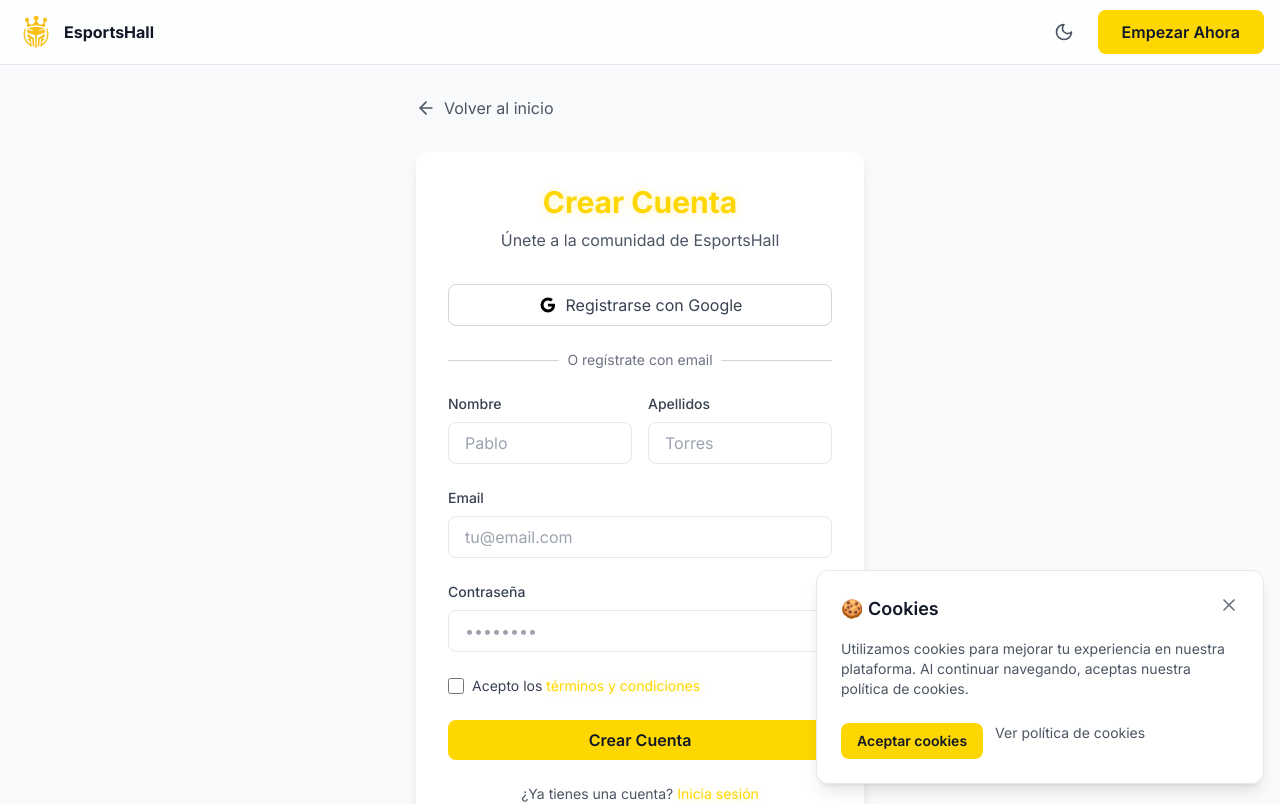
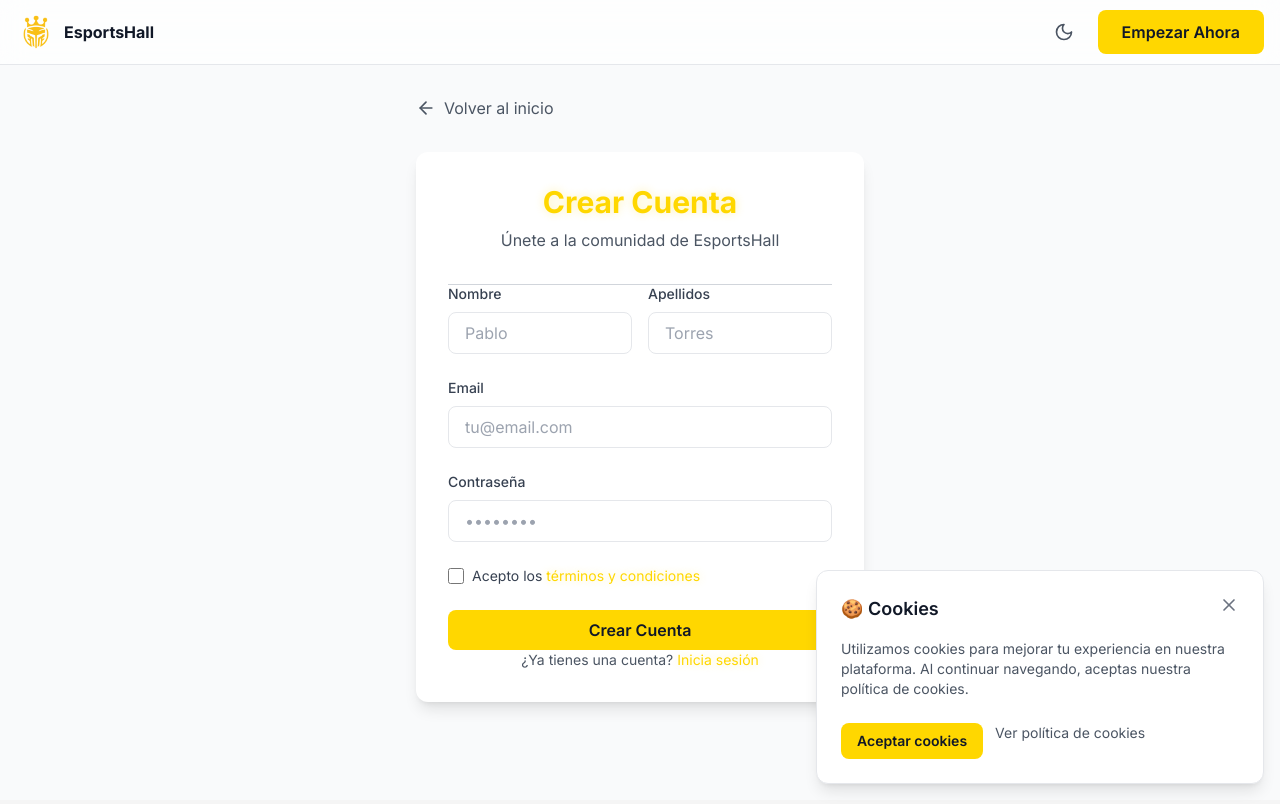
Before and after one commit to idsib/esportshall, a Next.js app: page /auth/register in a window 1280 px wide. Shown: the top 804 px of the page. Built offline with nearby package versions, Linux system fonts and the light colour scheme; no server answers.

Commit message:
few fixes frontend

```diff
--- a/src/app/auth/register/page.tsx
+++ b/src/app/auth/register/page.tsx
@@ -33,21 +33,6 @@
             redirect('/main')
         }
     }, [session])
-
-    //-backend-//
-    //-backend-//
-
-    const handleGoogleRegister = async () => {
-        try {
-            await signIn('google', {
-                callbackUrl: '/main',
-                popup: true,
-                redirect: false
-            })
-        } catch (error) {
-            console.error('Error al registrarse con Google:', error)
-        }
-    }
 
     const handleInputChange = (e: React.ChangeEvent<HTMLInputElement>) => {
         const { name, value, type, checked } = e.target
@@ -96,29 +81,9 @@
                                 Únete a la comunidad de EsportsHall
                             </p>
                         </div>
-
-                        <div className="space-y-6">
-                            <button
-                                onClick={handleGoogleRegister}
-                                className="w-full flex items-center justify-center space-x-2 px-4 py-2 border border-gray-300 dark:border-dark-300 rounded-lg text-gray-700 dark:text-gray-300 hover:bg-gray-50 dark:hover:bg-dark-300 transition-colors"
-                            >
-                                <Image
-                                    src={theme === 'dark' ? '/images/google-dark.svg' : '/images/google-light.svg'}
-                                    alt="Google"
-                                    width={20}
-                                    height={20}
-                                />
-                                <span>Registrarse con Google</span>
-                            </button>
-
                             <div className="relative">
                                 <div className="absolute inset-0 flex items-center">
                                     <div className="w-full border-t border-gray-300 dark:border-dark-300"></div>
-                                </div>
-                                <div className="relative flex justify-center text-sm">
-                                    <span className="px-2 bg-white dark:bg-dark-200 text-gray-500 dark:text-gray-400">
-                                        O regístrate con email
-                                    </span>
                                 </div>
                             </div>
 
@@ -228,7 +193,6 @@
                         </div>
                     </div>
                 </div>
-            </div>
             <Footer />
         </>
     )
--- a/src/app/main/communities/page.tsx
+++ b/src/app/main/communities/page.tsx
@@ -33,8 +33,6 @@
   { id: 'lol', name: 'League of Legends', icon: '⚔️' },
   { id: 'valorant', name: 'Valorant', icon: '🔫' },
   { id: 'csgo', name: 'CS:GO', icon: '🎯' },
-  { id: 'dota2', name: 'Dota 2', icon: '🏰' },
-  { id: 'fortnite', name: 'Fortnite', icon: '🏗️' },
 ];
 
 const communities: Community[] = [
@@ -107,46 +105,6 @@
     ],
     description: 'La comunidad definitiva de CS:GO. Desde estrategias hasta skins, todo lo que necesitas saber sobre el juego.',
     trending: false
-  },
-  {
-    id: 'dota2',
-    name: 'Dota 2',
-    icon: 'https://cdn.cloudflare.steamstatic.com/apps/dota2/images/dota_react/heroes/abaddon.png',
-    members: 750000,
-    posts: [
-      {
-        id: 5,
-        title: 'El International 2024: Fechas y ubicación confirmadas',
-        content: 'Valve ha anunciado las fechas y la ubicación del próximo The International...',
-        author: 'DotaPro',
-        upvotes: 1200,
-        comments: 320,
-        timestamp: '1d',
-        game: 'dota2'
-      }
-    ],
-    description: 'Comunidad de Dota 2 en español. Aprende, comparte y mejora junto a otros jugadores.',
-    trending: false
-  },
-  {
-    id: 'fortnite',
-    name: 'Fortnite',
-    icon: 'https://cdn2.unrealengine.com/fortnite-character-1-1920x1080-1920x1080-0c0c3d7d9c3.jpg',
-    members: 1100000,
-    posts: [
-      {
-        id: 6,
-        title: 'Nueva temporada de Fortnite: ¡Todo lo que necesitas saber!',
-        content: 'Epic Games ha revelado los detalles de la próxima temporada de Fortnite...',
-        author: 'FortniteBuilder',
-        upvotes: 1500,
-        comments: 420,
-        timestamp: '4h',
-        game: 'fortnite'
-      }
-    ],
-    description: 'La comunidad más activa de Fortnite. Comparte tus construcciones, estrategias y momentos épicos.',
-    trending: true
   }
 ];
 
```
